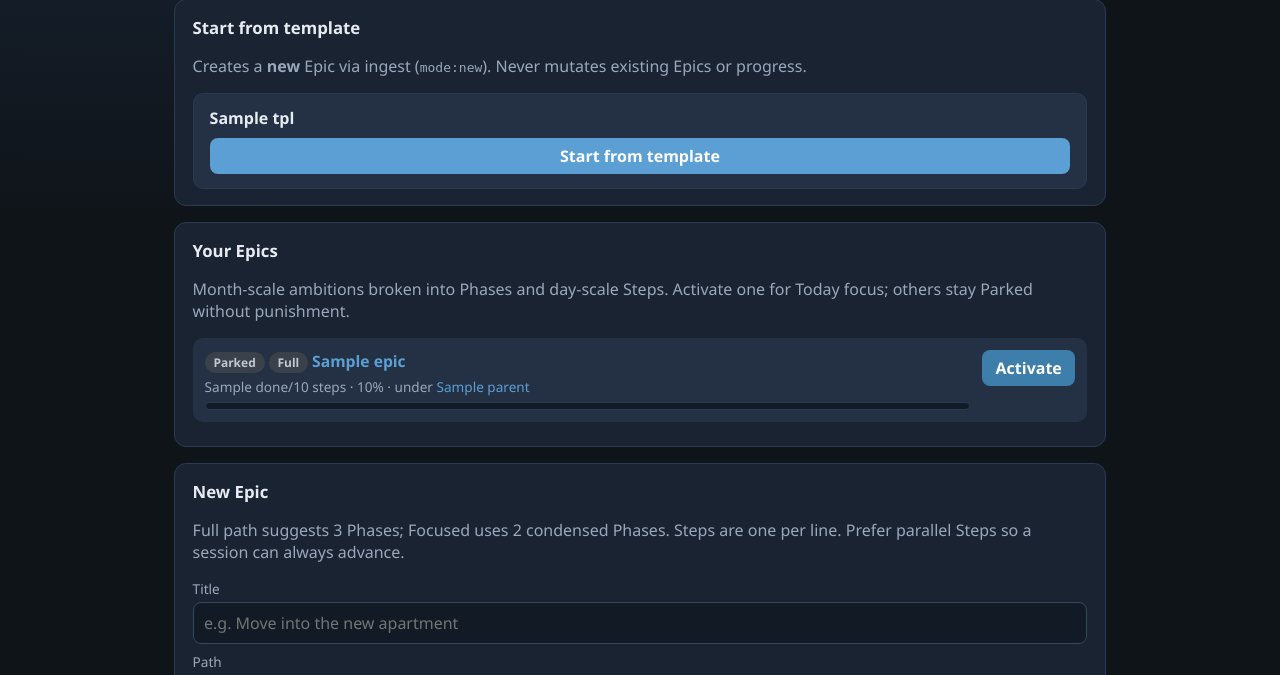
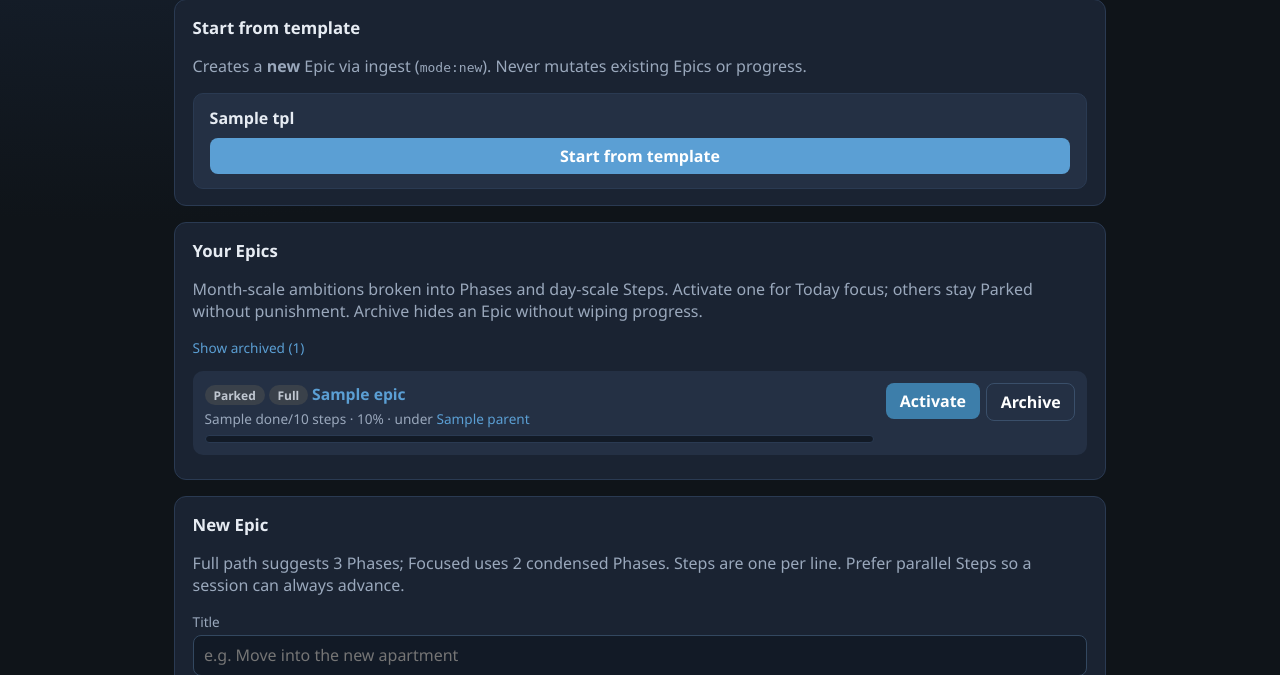
Before and after one commit to jeroenbosems/DailyTracker, a FastAPI app: template app/templates/epics.html in a window 1280 px wide. Shown: the part 131-806 px from the top of the page. Run offline with FastAPI, Linux system fonts and the light colour scheme; the template is opened without the code that fills it: most values are stand-ins (such as "Sample title", 1, 10 or a date in 2020); parts of the project's set-up code (start-up, migrations or seed data) failed here and were passed over.

Commit message:
feat(v1.1): BL-021 soft archive Epics without wiping progress
Add archived flag, archive/restore actions, default list hide with
show_archived toggle. Progress and follow-on links preserved.
BL-020 marked committed; BL-021 doing.

```diff
--- a/app/database.py
+++ b/app/database.py
@@ -52,6 +52,7 @@
         ("routines", "external_id", "ALTER TABLE routines ADD COLUMN external_id VARCHAR(128)"),
         ("reward_logs", "external_id", "ALTER TABLE reward_logs ADD COLUMN external_id VARCHAR(128)"),
         ("redemptions", "external_id", "ALTER TABLE redemptions ADD COLUMN external_id VARCHAR(128)"),
+        ("epics", "archived", "ALTER TABLE epics ADD COLUMN archived BOOLEAN DEFAULT 0"),
     ]
     with engine.begin() as conn:
         for table, column, ddl in alterations:
--- a/app/main.py
+++ b/app/main.py
@@ -565,16 +565,23 @@
 
 
 @app.get("/epics", response_class=HTMLResponse)
-def epics_list(request: Request, db: Session = Depends(get_db), user: User = Depends(require_user)):
-    epics = db.scalars(
+def epics_list(
+    request: Request,
+    show_archived: str = "",
+    db: Session = Depends(get_db),
+    user: User = Depends(require_user),
+):
+    include_archived = show_archived in {"1", "true", "on", "yes"}
+    all_epics = db.scalars(
         select(Epic)
         .where(Epic.user_id == user.id)
         .options(joinedload(Epic.phases).joinedload(Phase.steps))
         .order_by(Epic.created_at.desc())
     ).unique().all()
-    by_id = {e.id: e for e in epics}
+    by_id = {e.id: e for e in all_epics}
+    visible = [e for e in all_epics if include_archived or not e.archived]
     rows = []
-    for epic in epics:
+    for epic in visible:
         done, total, pct = epic_progress(epic)
         parent = by_id.get(epic.parent_epic_id) if epic.parent_epic_id else None
         rows.append(
@@ -587,7 +594,8 @@
                 "parent": parent,
             }
         )
-    parent_choices = [e for e in epics if not e.completed]
+    parent_choices = [e for e in all_epics if not e.completed and not e.archived]
+    archived_count = sum(1 for e in all_epics if e.archived)
     return templates.TemplateResponse(
         "epics.html",
         {
@@ -599,6 +607,8 @@
             "life_modes": LIFE_MODES,
             "life_mode_labels": LIFE_MODE_LABELS,
             "starter_templates": _list_starter_templates(),
+            "show_archived": include_archived,
+            "archived_count": archived_count,
         },
     )
 
@@ -995,6 +1005,44 @@
         return _flash_redirect(f"/epics/{epic.id}", f"Parked: {epic.title}")
     return _flash_redirect(f"/epics/{epic.id}", f"Already Parked: {epic.title}")
 
+@app.post("/epics/{epic_id}/archive")
+def archive_epic(
+    epic_id: int,
+    db: Session = Depends(get_db),
+    user: User = Depends(require_user),
+):
+    """Soft archive — hide from default list; never wipe progress."""
+    epic = db.get(Epic, epic_id)
+    if not epic or epic.user_id != user.id:
+        raise HTTPException(status_code=404, detail="Epic not found.")
+    # Snapshot progress must remain
+    phase_ids = [p.id for p in epic.phases]
+    step_count = sum(len(p.steps) for p in epic.phases)
+    epic.archived = True
+    if user.active_epic_id == epic.id:
+        user.active_epic_id = None
+    db.commit()
+    db.refresh(epic)
+    assert epic.archived is True
+    assert len(epic.phases) == len(phase_ids)
+    assert sum(len(p.steps) for p in epic.phases) == step_count
+    return _flash_redirect("/epics", f"Archived (progress kept): {epic.title}")
+
+
+@app.post("/epics/{epic_id}/restore")
+def restore_epic(
+    epic_id: int,
+    db: Session = Depends(get_db),
+    user: User = Depends(require_user),
+):
+    epic = db.get(Epic, epic_id)
+    if not epic or epic.user_id != user.id:
+        raise HTTPException(status_code=404, detail="Epic not found.")
+    epic.archived = False
+    db.commit()
+    return _flash_redirect(f"/epics/{epic.id}", f"Restored: {epic.title}")
+
+
 @app.post("/epics/{epic_id}/path")
 def set_epic_path(
     epic_id: int,
--- a/app/models.py
+++ b/app/models.py
@@ -127,6 +127,7 @@
     life_modes: Mapped[str] = mapped_column(Text, default="[]")  # JSON list of life modes
     completed: Mapped[bool] = mapped_column(Boolean, default=False)
     completed_at: Mapped[datetime | None] = mapped_column(DateTime(timezone=True), nullable=True)
+    archived: Mapped[bool] = mapped_column(Boolean, default=False)
     created_at: Mapped[datetime] = mapped_column(DateTime(timezone=True), default=utcnow)
 
     user: Mapped[User] = relationship(
--- a/app/templates/epics.html
+++ b/app/templates/epics.html
@@ -41,7 +41,14 @@
 
   <div class="card">
     <h2>Your Epics</h2>
-    <p class="muted">Month-scale ambitions broken into Phases and day-scale Steps. Activate one for Today focus; others stay Parked without punishment.</p>
+    <p class="muted">Month-scale ambitions broken into Phases and day-scale Steps. Activate one for Today focus; others stay Parked without punishment. Archive hides an Epic without wiping progress.</p>
+    <p class="meta">
+      {% if show_archived %}
+        Showing archived · <a href="/epics">Hide archived</a>
+      {% else %}
+        <a href="/epics?show_archived=1">Show archived ({{ archived_count }})</a>
+      {% endif %}
+    </p>
     {% if not rows %}
       <p class="empty">No Epics yet — start with a clear outcome and a few Phases.</p>
       <p style="margin-top:0.75rem"><a class="btn primary" href="#new-epic">Create an Epic</a></p>
@@ -54,6 +61,7 @@
             {% if row.epic.path == "focused" %}<span class="badge bronze">Focused</span>{% else %}<span class="badge silver">Full</span>{% endif %}
             {% if row.epic.legendary %}<span class="badge silver">Legendary</span>{% endif %}
             <a href="/epics/{{ row.epic.id }}">{{ row.epic.title }}</a>
+            {% if row.epic.archived %}<span class="badge bronze">Archived</span>{% endif %}
             {% if row.epic.completed %}<span class="meta"> · done</span>{% endif %}
           </h3>
           <div class="meta">
@@ -67,9 +75,18 @@
             <form method="post" action="/epics/{{ row.epic.id }}/park">
               <button class="ghost" type="submit">Park</button>
             </form>
-          {% elif not row.active and not row.epic.completed %}
+          {% elif not row.active and not row.epic.completed and not row.epic.archived %}
             <form method="post" action="/epics/{{ row.epic.id }}/activate">
               <button type="submit">Activate</button>
+            </form>
+          {% endif %}
+          {% if row.epic.archived %}
+            <form method="post" action="/epics/{{ row.epic.id }}/restore">
+              <button type="submit">Restore</button>
+            </form>
+          {% else %}
+            <form method="post" action="/epics/{{ row.epic.id }}/archive">
+              <button class="ghost" type="submit">Archive</button>
             </form>
           {% endif %}
         </div>
--- a/docs/backlog/items.yaml
+++ b/docs/backlog/items.yaml
@@ -42,10 +42,11 @@
 - id: BL-020
   title: Search Tasks / Routines / Epics / Steps from nav
   type: feature
-  status: doing
+  status: committed
   priority: 10
   refined: true
   estimate: 1.5d
+  shipped_in: v1.1
   estimate_notes: time-to-get-it-right (shippable quality, tests+docs); not a spike
   acceptance:
   - Query by title substring; results link to detail
@@ -54,7 +55,7 @@
 - id: BL-021
   title: Edit / archive completed Epics without delete (soft archive)
   type: feature
-  status: planned
+  status: doing
   priority: 11
   refined: true
   estimate: 1.5d
```
Also changed, not shown: app/templates/epic_detail.html (+8 -2 lines), tests/test_soft_archive.py (added, +128 -0 lines).
